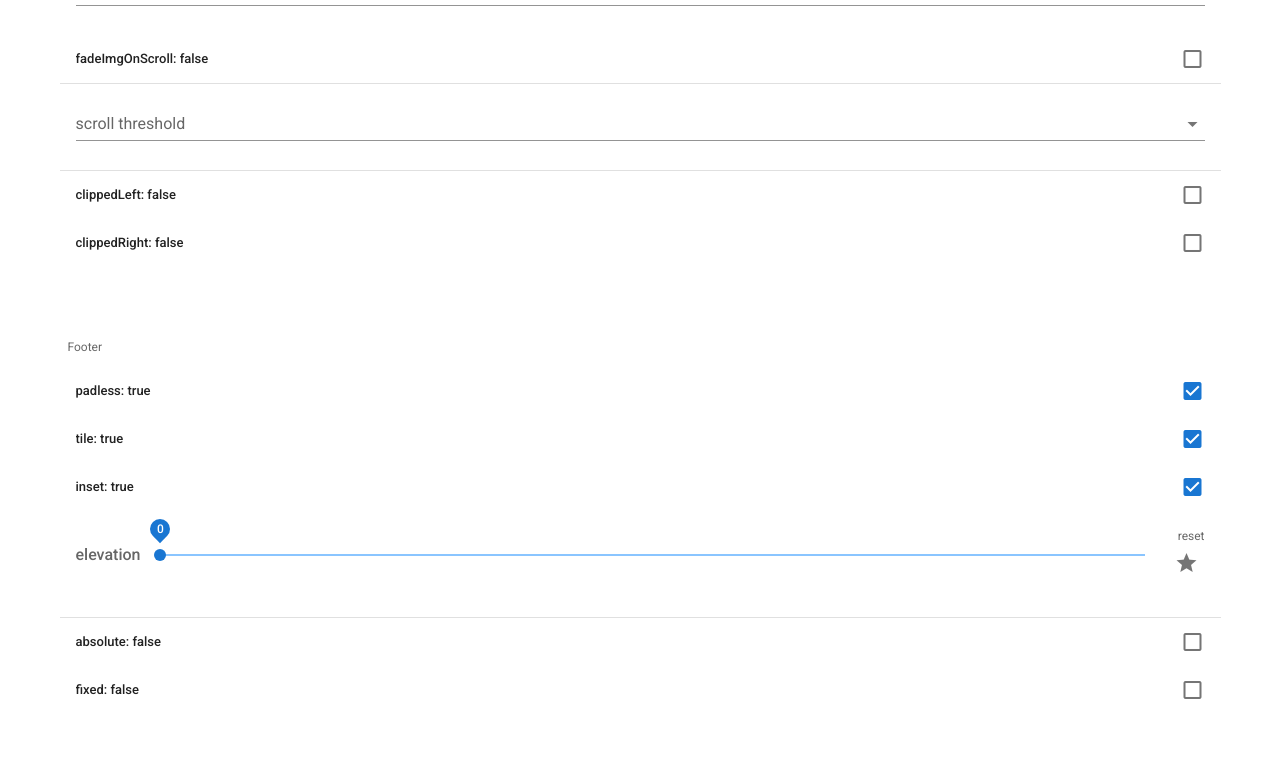
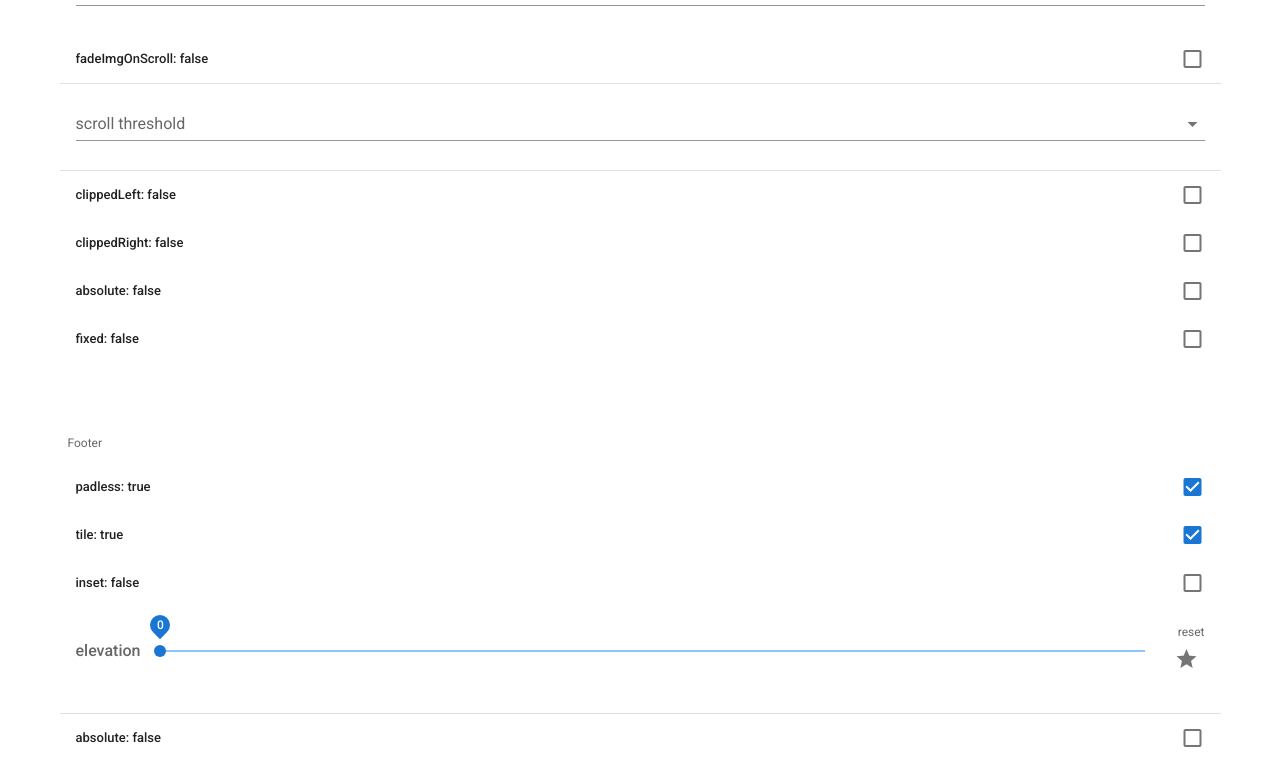
Before and after one commit to rubytomato/demo-vue-vuetify-v2-app, a Vue app: page /home in a window 1280 px wide. Shown: the part 2000-2775 px from the top of the page. Built offline with nearby package versions, Linux system fonts and the light colour scheme.

Commit message:
polish application

```diff
--- a/src/App.vue
+++ b/src/App.vue
@@ -59,7 +59,7 @@
       </template>
       <template v-slot:append v-if="navDrawer.appendSlot">
         <div class="pa-2">
-          <v-btn block>append</v-btn>
+          <v-btn block @click.stop="drawer = !drawer">close</v-btn>
         </div>
       </template>
     </v-navigation-drawer>
@@ -193,8 +193,8 @@ export default {
   data: () => ({
     drawer: false,
     drawerOn: true,
-    footerOn: false,
-    bottomNavOn: true,
+    footerOn: true,
+    bottomNavOn: false,
     offsetTop: 0
   }),
   computed: {
--- a/src/store/appbar.js
+++ b/src/store/appbar.js
@@ -7,6 +7,8 @@ const appBar = {
   state: {
     props: {
       color: 'primary',
+      absolute: false,
+      fixed: false,
       dense: false,
       short: true,
       prominent: false,
--- a/src/store/bottomnav.js
+++ b/src/store/bottomnav.js
@@ -26,7 +26,7 @@ const bottomNav = {
       fixed: false,
       grow: false,
       height: 56,
-      hideOnScroll: true,
+      hideOnScroll: false,
       horizontal: false,
       inputValue: false,
       mandatory: false,
--- a/src/store/footer.js
+++ b/src/store/footer.js
@@ -3,7 +3,7 @@ const footer = {
   state: {
     props: {
       padless: true,
-      inset: true,
+      inset: false,
       tile: true,
       elevation: undefined,
       absolute: false,
--- a/src/store/navdrawer.js
+++ b/src/store/navdrawer.js
@@ -26,7 +26,7 @@ const navdrawer = {
       width: 256,
       height: '100%',
       prependSlot: false,
-      appendSlot: false
+      appendSlot: true
     }
   },
   getters: {
--- a/src/views/Home.vue
+++ b/src/views/Home.vue
@@ -282,6 +282,22 @@
             </v-list-item-content>
             <v-list-item-action>
               <v-checkbox v-model="appBar.clippedRight" @click.stop="toggleAppBar('clippedRight')" />
+            </v-list-item-action>
+          </v-list-item>
+          <v-list-item>
+            <v-list-item-content>
+              <v-list-item-title>absolute: {{ appBar.absolute }}</v-list-item-title>
+            </v-list-item-content>
+            <v-list-item-action>
+              <v-checkbox v-model="appBar.absolute" @click.stop="toggleAppBar('absolute')" />
+            </v-list-item-action>
+          </v-list-item>
+          <v-list-item>
+            <v-list-item-content>
+              <v-list-item-title>fixed: {{ appBar.fixed }}</v-list-item-title>
+            </v-list-item-content>
+            <v-list-item-action>
+              <v-checkbox v-model="appBar.fixed" @click.stop="toggleAppBar('fixed')" />
             </v-list-item-action>
           </v-list-item>
         </v-list>
```
